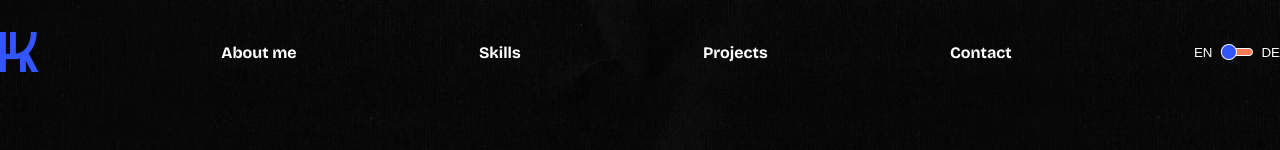
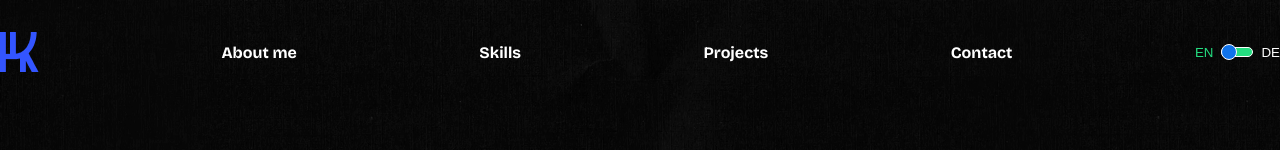
Before and after one commit to AlxRpp/MyPortfolio, an Angular app: page / in a window 1280 px wide. Shown: the top 150 px of the page. Built offline with nearby package versions, Linux system fonts and the light colour scheme.

Commit message:
rebuild the LanguageToggleSwitch

```diff
--- a/src/app/shared/header/header.html
+++ b/src/app/shared/header/header.html
@@ -6,13 +6,11 @@
         <a href="#">Projects</a>
         <a href="#">Contact</a>
         <div class="language">
-            <button (click)="toggleLanguageToEnglish()">EN</button>
-            @if (english) {
-            <img src="./assets/icons/toggleEN.png" alt="" srcset="">
-            }@else {
-            <img src="./assets/icons/toggleDE.png" alt="" srcset="">
-            }
-            <button (click)="toggleLanguageToGerman()">DE</button>
+            <button [ngStyle]="{'color': english?active:white}" (click)="toggleLanguage('english')">EN</button>
+            <div class="toggle">
+                <div [ngStyle]="{'left': german? toggleGER: toggleENG}"></div>
+            </div>
+            <button [ngStyle]="{'color': german?active:white}" (click)="toggleLanguage('german')">DE</button>
         </div>
     </div>
 
--- a/src/app/shared/header/header.scss
+++ b/src/app/shared/header/header.scss
@@ -1,25 +1,47 @@
-a{
+a {
     color: white;
     text-decoration: none;
 }
 
-.language{
+.language {
     color: white;
     display: flex;
     align-items: center;
     gap: 8px;
 }
 
-.navbar{
+.navbar {
     padding-top: 32px;
     display: flex;
     justify-content: space-between;
     align-items: center;
 }
 
- button{
+button {
     cursor: pointer;
     background-color: transparent;
     color: white;
     border: none;
- }
+}
+
+
+.toggle {
+    width: 32px;
+    height: 10px;
+    background-color: var(--color-primary);
+    border-radius: 50px;
+    border: 1px solid white;
+    position: relative;
+
+    >div {
+        height: 16px;
+        aspect-ratio: 1/1;
+        border-radius: 100%;
+        border: 1px solid white;
+        background-color: var(--color-tertiary);
+        position: absolute;
+        top: -50%;
+        left: 0;
+        transition: all .3s ease-in-out;
+    }
+}
--- a/src/app/shared/header/header.ts
+++ b/src/app/shared/header/header.ts
@@ -1,22 +1,29 @@
-import { Component } from '@angular/core';
+import { CommonModule } from '@angular/common';
+import { Component, signal } from '@angular/core';
 
 @Component({
   selector: 'app-header',
-  imports: [],
+  imports: [CommonModule],
   templateUrl: './header.html',
   styleUrl: './header.scss'
 })
 export class Header {
   english: boolean = true;
   german: boolean = false;
+  currentLanguage = signal<string>("english")
+  toggleGER = '50%';
+  toggleENG = '-5%';
+  active = '#24DD80';
+  white = '#ffffff'
 
-  toggleLanguageToEnglish() {
-    this.english = true;
-    this.german = false;
-  }
-
-  toggleLanguageToGerman() {
-    this.english = false;
-    this.german = true;
+  toggleLanguage(lang: string) {
+    this.currentLanguage.set(lang);
+    if (this.currentLanguage() == "english") {
+      this.english = true;
+      this.german = false;
+    } else {
+      this.german = true;
+      this.english = false;
+    }
   }
 }
--- a/src/styles.scss
+++ b/src/styles.scss
@@ -1,3 +1,11 @@
+:root{
+    --color-primary: #24DD80;
+    --color-secondary: #1AA8B5;
+    --color-tertiary: #1073EA;
+}
+
+
+
 @font-face{
     font-family: "primaryFont";
     src: url('../public/assets/fonts/BricolageGrotesque-VariableFont_opsz\,wdth\,wght.ttf');
```
